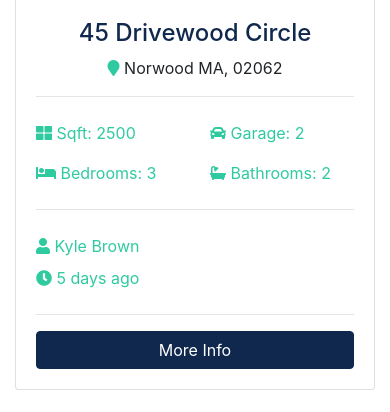
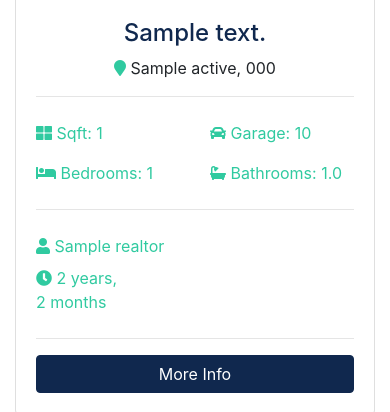
Before and after one commit to Mohit-Arya1211/Django-MarketPlace, a Django app: page / in a window 390 px wide. Shown: the part 1194-1606 px from the top of the page. Run offline with Django 4.2, Linux system fonts and the light colour scheme; tables that the repository leaves empty hold one stand-in row (values such as "Sample post"); grey boxes marked "Sample" are stand-in pictures; some libraries are stand-ins or nearby versions.

Commit message:
Dynamic Content Home and About Page

```diff
--- a/MarketPlace Project/pages/views.py
+++ b/MarketPlace Project/pages/views.py
@@ -1,12 +1,28 @@
+from re import T
 from django.shortcuts import render
-from django.http import HttpResponse
-
+from listings.models import Listing
+from realtors.models import Realtor
 
 # Create your views here.
 
 def index(request):
-    return render(request, 'pages/index.html')
+    listings = Listing.objects.order_by('-list_date').filter(is_published=True)[:3]
+
+    context = {
+        'listings' : listings
+    }
+
+    return render(request, 'pages/index.html', context)
 
 
 def about(request):
-    return render(request, 'pages/about.html')
+    realtors = Realtor.objects.order_by("-hire_date")
+
+    mvp_realtors = Realtor.objects.all().filter(is_mvp=True)
+
+    context = {
+        'realtors' : realtors,
+        'mvp_realtors' : mvp_realtors
+    }
+
+    return render(request, 'pages/about.html', context)
--- a/MarketPlace Project/templates/pages/index.html
+++ b/MarketPlace Project/templates/pages/index.html
@@ -1,4 +1,5 @@
 {%extends 'base.html' %} {% block content %}
+{% load humanize %}
 <!-- Showcase -->
 <section id="showcase">
     <div class="container text-center">
@@ -128,134 +129,57 @@
     <div class="container">
       <h3 class="text-center mb-3">Latest Listings</h3>
       <div class="row">
-        <!-- Listing 1 -->
+        {% if listings %}
+          {% for listing in listings %}
+              <!-- Listing 1 -->
         <div class="col-md-6 col-lg-4 mb-4">
           <div class="card listing-preview">
-            <img class="card-img-top" src="assets/img/homes/home-1.jpg" alt="">
+            <img class="card-img-top" src="{{listing.photo_main.url}}" alt="">
             <div class="card-img-overlay">
               <h2>
-                <span class="badge badge-secondary text-white">$490,000</span>
+                <span class="badge badge-secondary text-white">${{listing.price | intcomma}}</span>
               </h2>
             </div>
             <div class="card-body">
               <div class="listing-heading text-center">
-                <h4 class="text-primary">45 Drivewood Circle</h4>
+                <h4 class="text-primary">{{listing.address}}</h4>
                 <p>
-                  <i class="fas fa-map-marker text-secondary"></i> Norwood MA, 02062</p>
+                  <i class="fas fa-map-marker text-secondary"></i> {{listing.city}} {{listing.state}}, {{listing.zipcode}}</p>
               </div>
               <hr>
               <div class="row py-2 text-secondary">
                 <div class="col-6">
-                  <i class="fas fa-th-large"></i> Sqft: 2500</div>
+                  <i class="fas fa-th-large"></i> Sqft: {{listing.sqft}}</div>
                 <div class="col-6">
-                  <i class="fas fa-car"></i> Garage: 2</div>
+                  <i class="fas fa-car"></i> Garage: {{listing.garage}}</div>
               </div>
               <div class="row py-2 text-secondary">
                 <div class="col-6">
-                  <i class="fas fa-bed"></i> Bedrooms: 3</div>
+                  <i class="fas fa-bed"></i> Bedrooms: {{listing.bedrooms}}</div>
                 <div class="col-6">
-                  <i class="fas fa-bath"></i> Bathrooms: 2</div>
+                  <i class="fas fa-bath"></i> Bathrooms: {{listing.bathrooms}}</div>
               </div>
               <hr>
               <div class="row py-2 text-secondary">
                 <div class="col-6">
-                  <i class="fas fa-user"></i> Kyle Brown</div>
+                  <i class="fas fa-user"></i> {{listing.realtor}}</div>
               </div>
               <div class="row text-secondary pb-2">
                 <div class="col-6">
-                  <i class="fas fa-clock"></i> 5 days ago</div>
+                  <i class="fas fa-clock"></i> {{listing.list_date | timesince}}</div>
               </div>
               <hr>
-              <a href="listing.html" class="btn btn-primary btn-block">More Info</a>
+              <a href="{% url 'listing' listing.id %}" class="btn btn-primary btn-block">More Info</a>
             </div>
           </div>
         </div>
+          {% endfor%}
 
-        <!-- Listing 2 -->
-        <div class="col-md-6 col-lg-4 mb-4">
-          <div class="card listing-preview">
-            <img class="card-img-top" src="assets/img/homes/home-2.jpg" alt="">
-            <div class="card-img-overlay">
-              <h2>
-                <span class="badge badge-secondary text-white">$550,000</span>
-              </h2>
-            </div>
-            <div class="card-body">
-              <div class="listing-heading text-center">
-                <h4 class="text-primary">18 Jefferson Lane</h4>
-                <p>
-                  <i class="fas fa-map-marker text-secondary"></i> Woburn MA, 01801</p>
-              </div>
-              <hr>
-              <div class="row py-2 text-secondary">
-                <div class="col-6">
-                  <i class="fas fa-th-large"></i> Sqft: 3200</div>
-                <div class="col-6">
-                  <i class="fas fa-car"></i> Garage: 1</div>
-              </div>
-              <div class="row py-2 text-secondary">
-                <div class="col-6">
-                  <i class="fas fa-bed"></i> Bedrooms: 4</div>
-                <div class="col-6">
-                  <i class="fas fa-bath"></i> Bathrooms: 2.5</div>
-              </div>
-              <hr>
-              <div class="row py-2 text-secondary">
-                <div class="col-6">
-                  <i class="fas fa-user"></i> Mark Hudson</div>
-              </div>
-              <div class="row text-secondary pb-2">
-                <div class="col-6">
-                  <i class="fas fa-clock"></i> 5 days ago</div>
-              </div>
-              <hr>
-              <a href="listing.html" class="btn btn-primary btn-block">More Info</a>
-            </div>
+        {% else %}
+          <div class="col-md-12">
+            <p>No Listing Available</p>
           </div>
-        </div>
-
-        <!-- Listing 3 -->
-        <div class="col-md-6 col-lg-4 mb-4">
-          <div class="card listing-preview">
-            <img class="card-img-top" src="assets/img/homes/home-3.jpg" alt="">
-            <div class="card-img-overlay">
-              <h2>
-                <span class="badge badge-secondary text-white">$580,000</span>
-              </h2>
-            </div>
-            <div class="card-body">
-              <div class="listing-heading text-center">
-                <h4 class="text-primary">187 Woodrow Street</h4>
-                <p>
-                  <i class="fas fa-map-marker text-secondary"></i> Salem MA, 01915</p>
-              </div>
-              <hr>
-              <div class="row py-2 text-secondary">
-                <div class="col-6">
-                  <i class="fas fa-th-large"></i> Sqft: 3107</div>
-                <div class="col-6">
-                  <i class="fas fa-car"></i> Garage: 0</div>
-              </div>
-              <div class="row py-2 text-secondary">
-                <div class="col-6">
-                  <i class="fas fa-bed"></i> Bedrooms: 4</div>
-                <div class="col-6">
-                  <i class="fas fa-bath"></i> Bathrooms: 3</div>
-              </div>
-              <hr>
-              <div class="row py-2 text-secondary">
-                <div class="col-6">
-                  <i class="fas fa-user"></i> Mark Hudson</div>
-              </div>
-              <div class="row text-secondary pb-2">
-                <div class="col-6">
-                  <i class="fas fa-clock"></i> 5 days ago</div>
-              </div>
-              <hr>
-              <a href="listing.html" class="btn btn-primary btn-block">More Info</a>
-            </div>
-          </div>
-        </div>
+        {% endif %}
 
       </div>
     </div>
```
Also changed, not shown: MarketPlace Project/listings/views.py (+9 -1 lines), MarketPlace Project/templates/listings/listings.html (+22 -13 lines), MarketPlace Project/templates/pages/about.html (+24 -29 lines).
